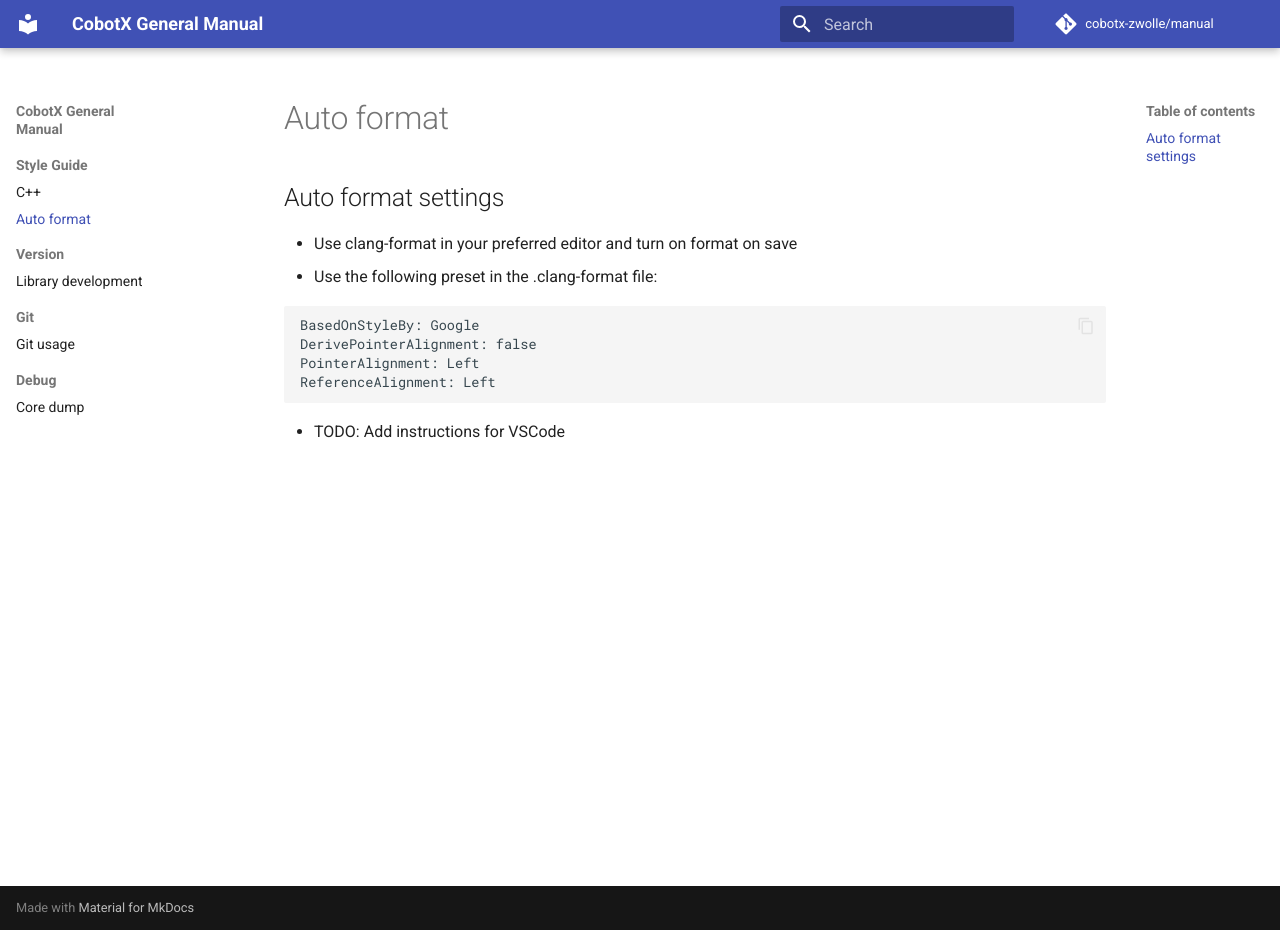
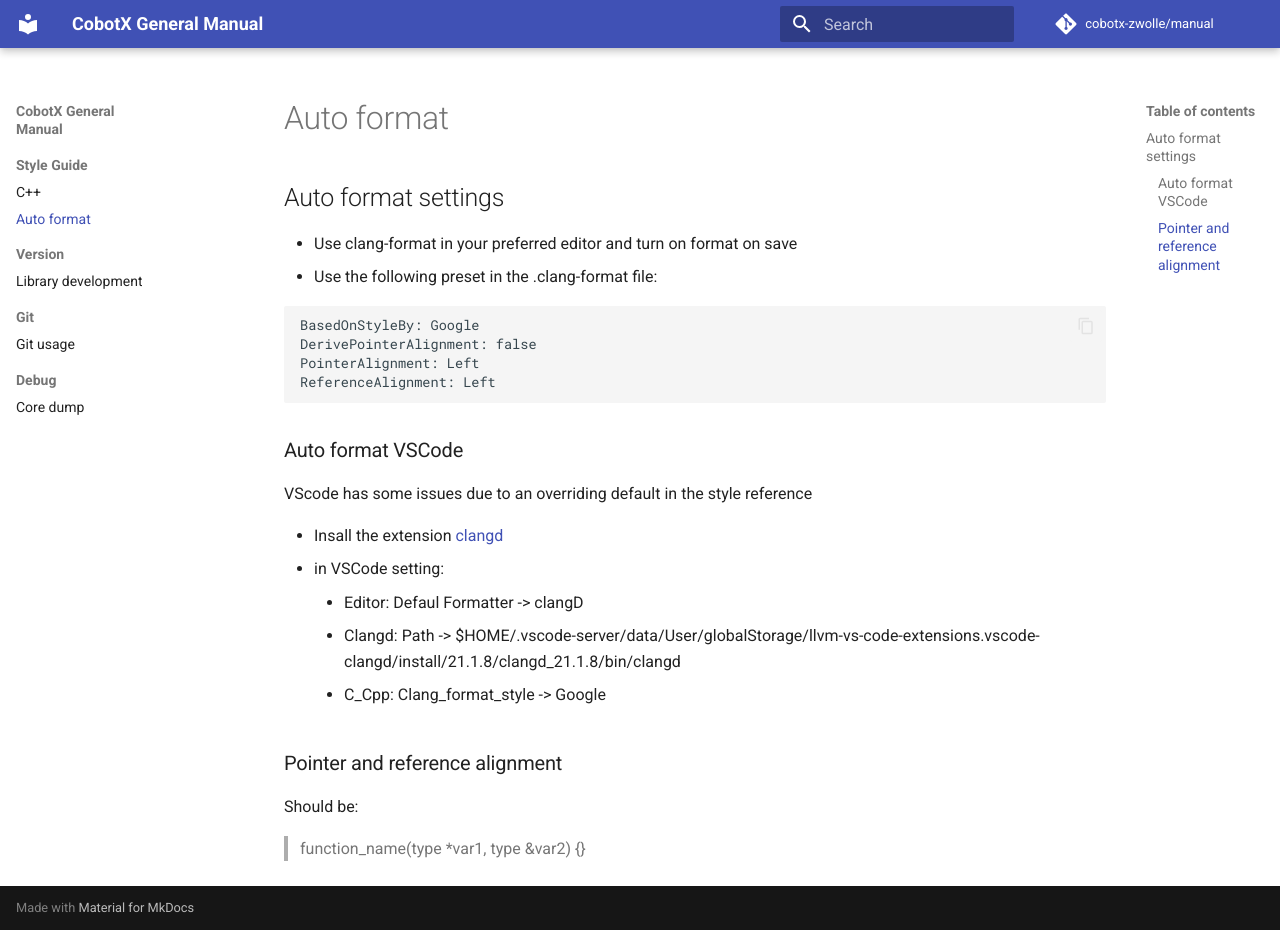
Before and after one commit to CobotX-Zwolle/manual, an MkDocs documentation site: the page built from docs/style_guide/auto_format.md, in a window 1280 px wide and 930 px high. Built offline with MkDocs 1.6.1 and Material for MkDocs 9.7.7, drawn with Linux system fonts in a browser that asks for light colours; comment, search, counter and statistics services are not loaded.

Commit message:
added vscode instructions and example

````diff
--- a/docs/style_guide/auto_format.md
+++ b/docs/style_guide/auto_format.md
@@ -10,4 +10,17 @@ PointerAlignment: Left
 ReferenceAlignment: Left
 ```
 
-* TODO: Add instructions for VSCode
+### Auto format VSCode
+VScode has some issues due to an overriding default in the style reference
+
+* Insall the extension [clangd](https://marketplace.visualstudio.com/items?itemName=llvm-vs-code-extensions.vscode-clangd)
+* in VSCode setting:
+    * Editor: Defaul Formatter -> clangD
+    *  Clangd: Path -> $HOME/.vscode-server/data/User/globalStorage/llvm-vs-code-extensions.vscode-clangd/install/21.1.8/clangd_21.1.8/bin/clangd
+    *  C_Cpp: Clang_format_style -> Google
+
+### Pointer and reference alignment
+
+Should be:
+
+> function_name(type *var1, type &var2) {}
````
